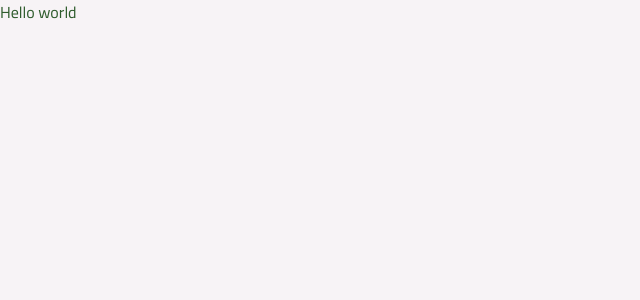
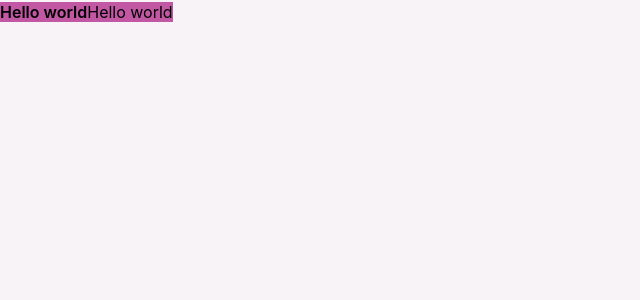
Before and after one commit to CaioLima10/todo, a React (Vite) app: page / in a window 1280 px wide. Shown: the top 300 px of the page, without its empty margins (0-640 px from the left). Built offline with nearby package versions, Linux system fonts and the light colour scheme.

Commit message:
component text

```diff
--- a/src/App.tsx
+++ b/src/App.tsx
@@ -1,5 +1,10 @@
+import { Text } from "./components/text";
+
 export function App() {
   return (
-    <div className="text-green-dark">Hello world</div>
+    <>
+      <Text variant={"body-md-bold"} className="bg-pink-base">Hello world</Text>
+      <Text variant={"body-md"} className="bg-pink-base">Hello world</Text>
+    </>
   )
 }
--- /dev/null
+++ b/src/components/text/index.tsx
@@ -0,0 +1,20 @@
+import type { VariantProps } from "class-variance-authority";
+import React from "react";
+import { textVariants } from "./text-variants";
+
+interface TextProps extends VariantProps<typeof textVariants> {
+  as?: keyof React.JSX.IntrinsicElements;
+  className?: string;
+  children: React.ReactNode;
+}
+
+export function Text({as = 'span', children, variant, className, ...props}: TextProps) {
+  return React.createElement(
+    as,
+    {
+      className: textVariants({variant, className}),
+      ...props
+    },
+    children
+  )
+}
--- /dev/null
+++ b/src/components/text/text-variants.tsx
@@ -0,0 +1,14 @@
+import { cva } from "class-variance-authority";
+
+export const textVariants = cva(['font-sans', 'font-gray-400'], {
+  variants: {
+    variant: {
+      "body-sm-bold": "text-sm leading-5 font-semibold",
+      "body-md": "text-base leading-6 font-normal",
+      "body-md-bold": "text-base leading-6 font-semibold"
+    }
+  },
+  defaultVariants: {
+    variant: "body-md"
+  }
+})
```
